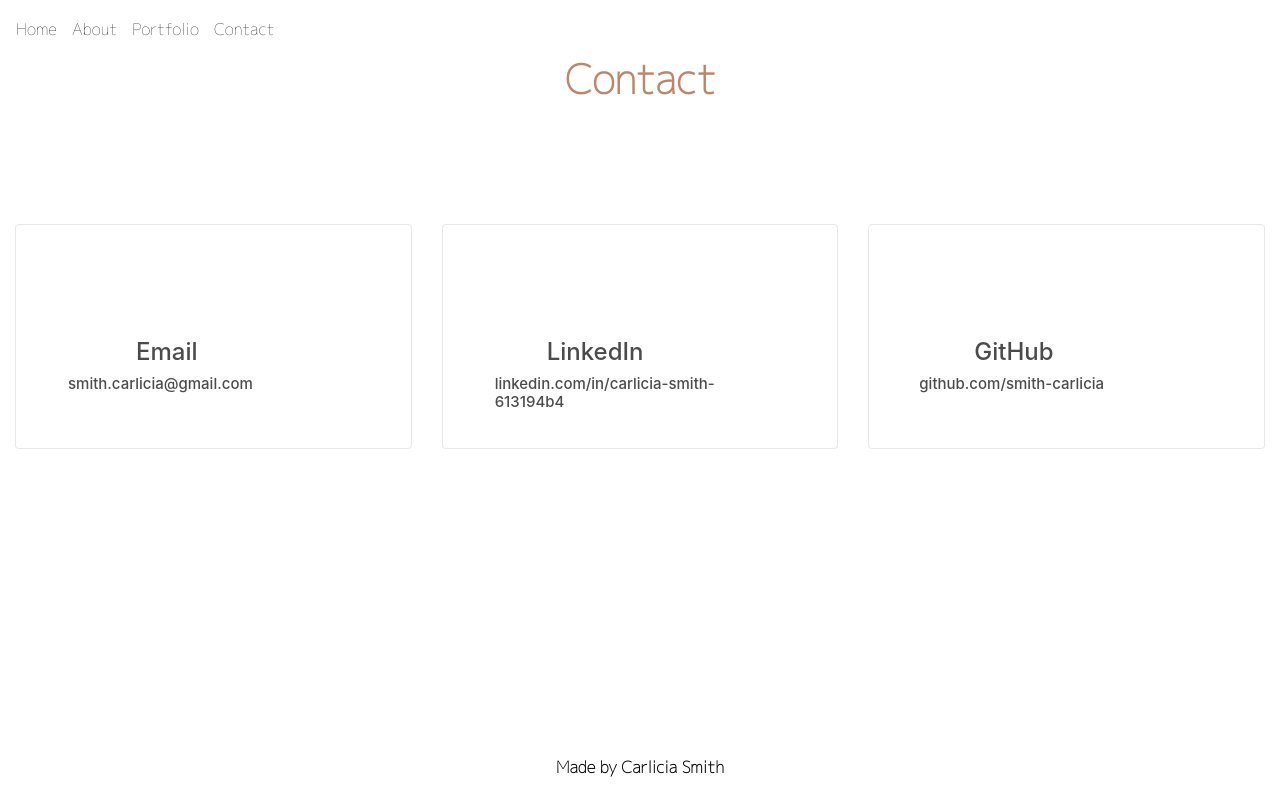
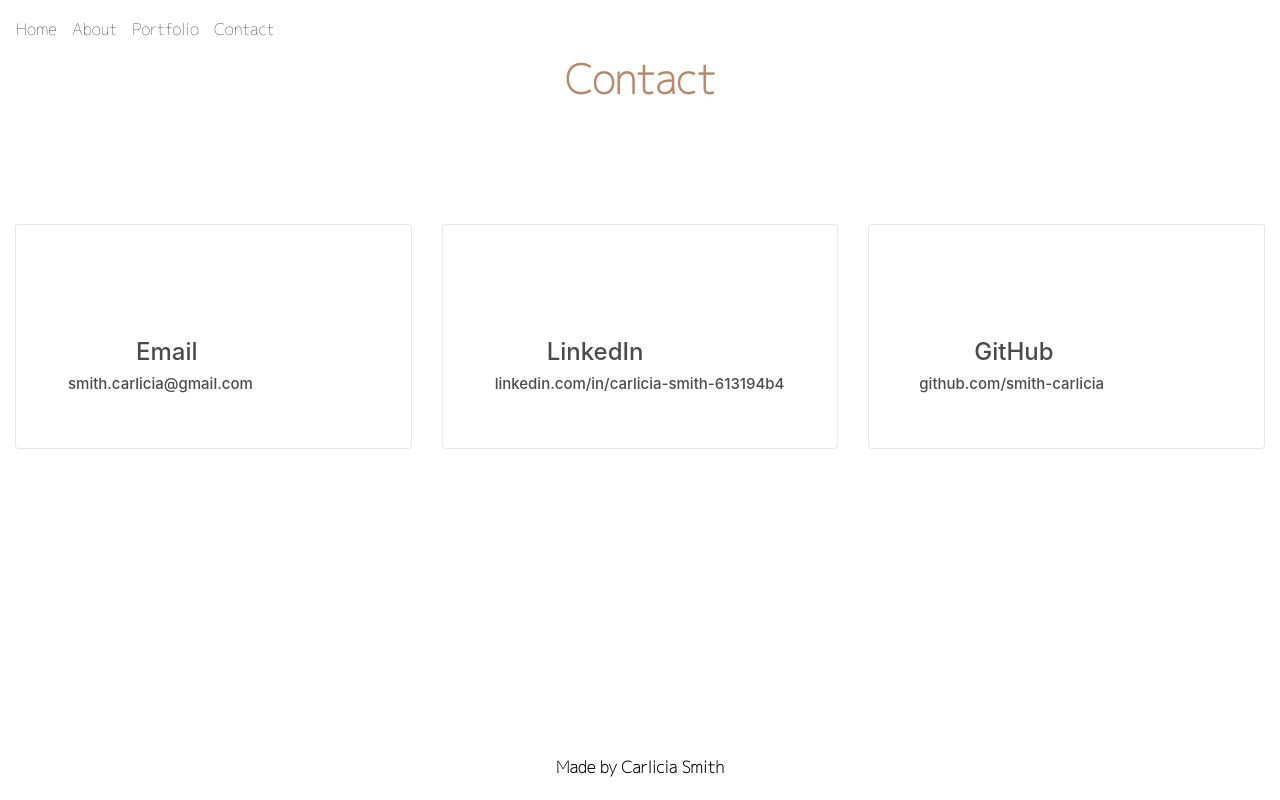
Before and after one commit to smith-carlicia/CarliciaSmith-Portfolio, a React (Create React App) app: page /#/contact in a window 1280 px wide. Built offline with nearby package versions, Linux system fonts and the light colour scheme.

Commit message:
refactoring card padding issue

```diff
--- a/src/pages/Contact/contact.css
+++ b/src/pages/Contact/contact.css
@@ -13,7 +13,7 @@
 
 .contactcrd {
     margin-top: 65px;
-    padding-right: 65px;
+    /* padding-right: 65px; */
     /* max-width: 300px;
     min-height:200px; */
     border-radius: 0;
```
